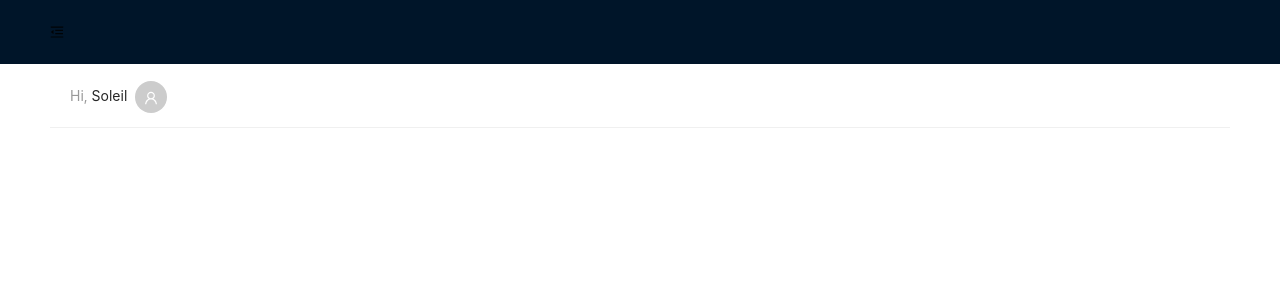
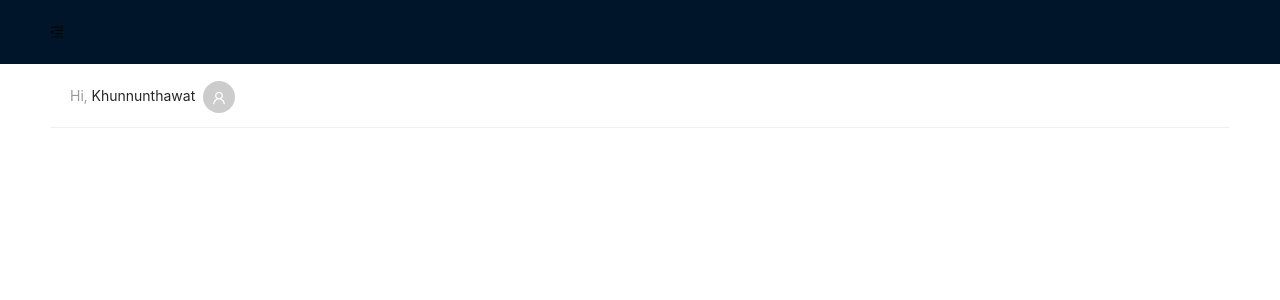
Before and after one commit to khunnunthawat/eiffel-admin, a Next.js app: page / in a window 1280 px wide. Shown: the top 300 px of the page. Built offline with nearby package versions, Linux system fonts and the light colour scheme.

Commit message:
edit_username

```diff
--- a/src/components/Layout/HeaderLayout.tsx
+++ b/src/components/Layout/HeaderLayout.tsx
@@ -85,7 +85,7 @@ const HeaderLayout: React.FC<HeaderLayoutProps> = ({ collapsed, toggleCollapse }
               title={
                 <>
                   <span style={{ color: '#999', marginRight: 4 }}>Hi,</span>
-                  <span>Soleil</span>
+                  <span>Khunnunthawat</span>
                   <Avatar style={{ marginLeft: 8 }} icon={<UserOutlined />} />
                 </>
               }
```
Also changed, not shown: 1 other file (tests, documents, lock files or other folders).
